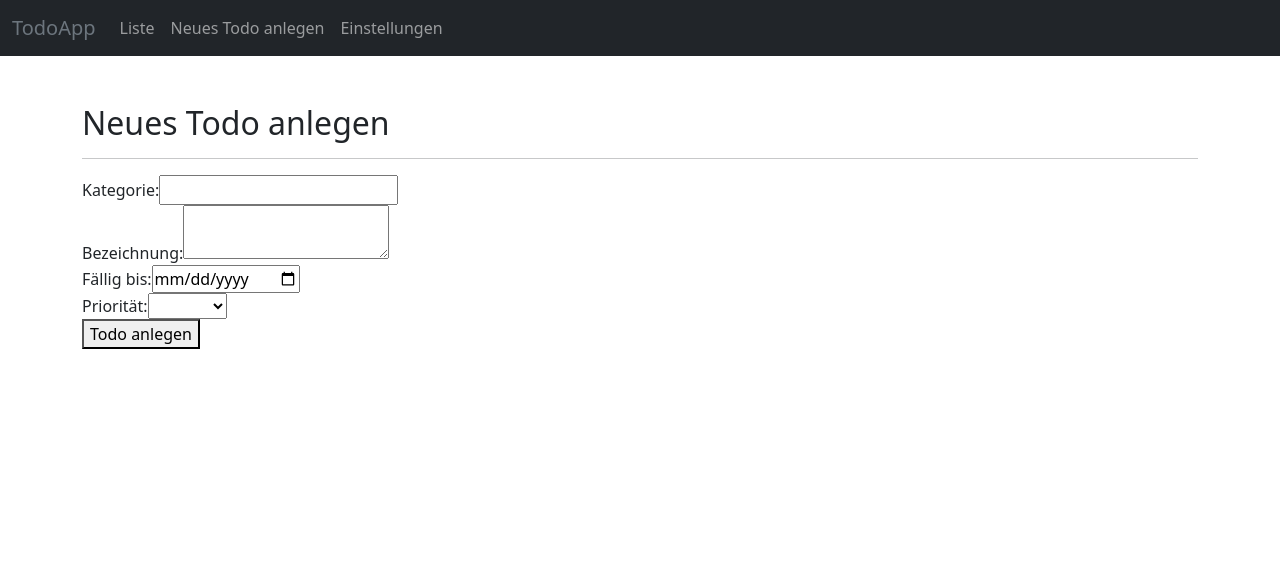
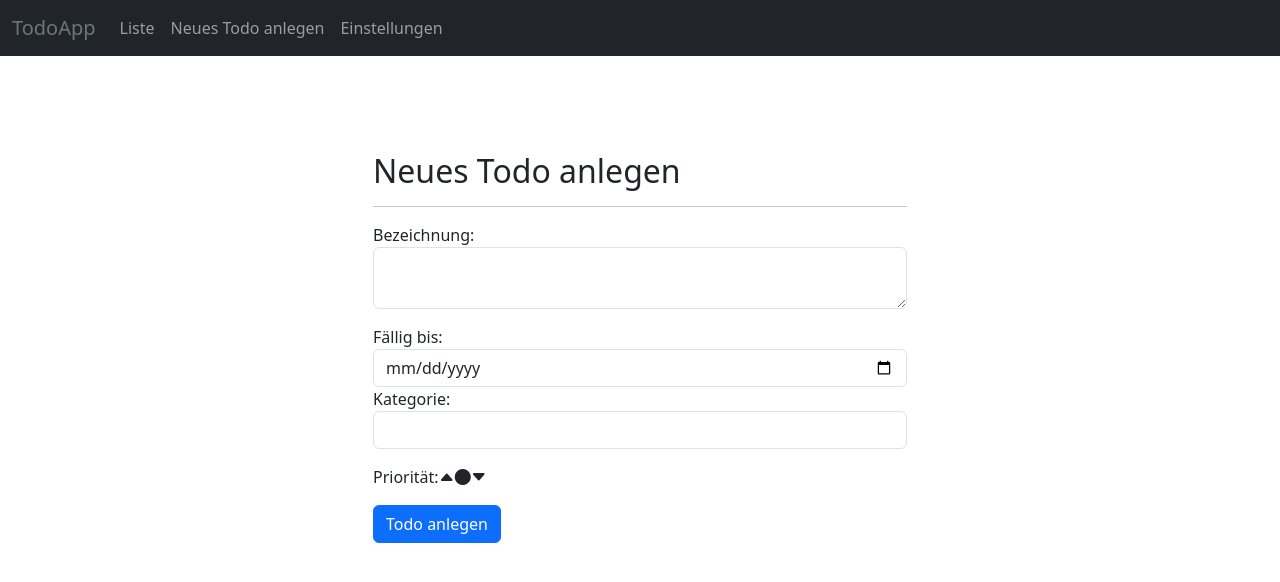
Before and after one commit to JannikKastens/schule-todo, an Angular app: page /neues-todo in a window 1280 px wide. Shown: the top 582 px of the page. Built offline with nearby package versions, Linux system fonts and the light colour scheme.

Commit message:
Refactor form component and add priority chooser component

```diff
--- a/src/app/form/form.component.html
+++ b/src/app/form/form.component.html
@@ -1,25 +1,28 @@
-<form [formGroup]="todoForm" (ngSubmit)="onSubmit()">
-    <h2>Neues Todo anlegen</h2>
-    <hr>
-    <div>
-        <label for="category">Kategorie:</label>
-        <input type="text" id="category" formControlName="category">
-    </div>
-    <div>
-        <label for="description">Bezeichnung:</label>
-        <textarea id="description" formControlName="description"></textarea>
-    </div>
-    <div>
-        <label for="dueDate">Fällig bis:</label>
-        <input type="date" id="dueDate" formControlName="dueDate">
-    </div>
-    <div>
-        <label for="priority">Priorität:</label>
-        <select id="priority" formControlName="priority">
-            <option value="low">Niedrig</option>
-            <option value="medium">Normal</option>
-            <option value="high">Hoch</option>
-        </select>
-    </div>
-    <button type="submit">Todo anlegen</button>
-</form>
+<div class="col-lg-6 offset-lg-3">
+    <form [formGroup]="todoForm" (ngSubmit)="onSubmit()" class="container mt-5">
+        <h2 class="mb-3">Neues Todo anlegen</h2>
+        <hr>
+        <div class="form-group mt-3">
+            <label for="description">Bezeichnung:</label>
+            <textarea id="description" formControlName="description" class="form-control"></textarea>
+        </div>
+        <div class="form-group mt-3">
+            <label for="dueDate">Fällig bis:</label>
+            <input type="date" id="dueDate" formControlName="dueDate" class="form-control">
+        </div>
+        <div class="form-group">
+            <label for="category">Kategorie:</label>
+            <select id="category" formControlName="category" class="form-control dropdown">
+                <option value="Hausarbeit">Hausarbeit</option>
+                <option value="Finanzen">Finanzen</option>
+                <option value="Schule">Schule</option>
+                <option value="Verein">Verein</option>
+            </select>
+        </div>
+        <div class="form-group mt-3">
+            <label for="priority">Priorität:</label>
+            <app-priority-chooser (prioritySelected)="todoForm.controls['priority'].setValue($event)"></app-priority-chooser>
+        </div>
+        <button type="submit" class="btn btn-primary mt-3">Todo anlegen</button>
+    </form>
+</div>
--- a/src/app/form/form.component.ts
+++ b/src/app/form/form.component.ts
@@ -2,12 +2,14 @@ import { Component } from '@angular/core';
 import { FormControl, FormGroup, ReactiveFormsModule } from '@angular/forms';
 import { TodoService } from '../todo.service';
 import { Todo } from '../models/Todo';
+import { PriorityChooserComponent } from '../priority-chooser/priority-chooser.component';
 
 @Component({
   selector: 'app-form',
   standalone: true,
   imports: [
-    ReactiveFormsModule
+    ReactiveFormsModule,
+    PriorityChooserComponent
   ],
   templateUrl: './form.component.html',
   styleUrl: './form.component.css'
@@ -15,7 +17,7 @@ import { Todo } from '../models/Todo';
 export class FormComponent {
 
   todoForm = new FormGroup({
-    priority: new FormControl(''),
+    priority: new FormControl(2),
     category: new FormControl(''),
     description: new FormControl(''),
     dueDate: new FormControl('')
@@ -26,12 +28,22 @@ export class FormComponent {
   onSubmit() {
     const formValue = this.todoForm.value;
     const dueDate = formValue.dueDate ? new Date(formValue.dueDate) : new Date(); // Handle undefined case
+
+    // Get the current todos
+    const currentTodos = this.todoService.getTodos();
+
+    // Find the highest id among the current todos
+    const highestId = currentTodos.reduce((maxId, todo) => Math.max(maxId, todo.id), 0);
+
+    // Assign the next integer as the id for the new todo
+    const newId = highestId + 1;
+
     const newTodo = new Todo(
-      Date.now(), // use the current timestamp as a unique id
+      newId,
       formValue.description ?? '',
       dueDate,
       formValue.category ?? '',
-      parseInt(formValue.priority ?? '0'),
+      formValue.priority ?? 2,
       false
     );
     this.todoService.addTodo(newTodo);
--- a/src/app/priority-chooser/priority-chooser.component.html
+++ b/src/app/priority-chooser/priority-chooser.component.html
@@ -1 +1,3 @@
-<p>priority-chooser works!</p>
+<i class="bi bi-caret-up-fill" (click)="selectPriority(3)"></i>
+<i class="bi bi-circle-fill" (click)="selectPriority(2)"></i>
+<i class="bi bi-caret-down-fill" (click)="selectPriority(1)"></i>
--- a/src/app/priority-chooser/priority-chooser.component.ts
+++ b/src/app/priority-chooser/priority-chooser.component.ts
@@ -1,4 +1,4 @@
-import { Component } from '@angular/core';
+import { Component, Output, EventEmitter } from '@angular/core';
 
 @Component({
   selector: 'app-priority-chooser',
@@ -8,5 +8,9 @@ import { Component } from '@angular/core';
   styleUrl: './priority-chooser.component.css'
 })
 export class PriorityChooserComponent {
+  @Output() prioritySelected = new EventEmitter<number>();
 
+  selectPriority(priority: number) {
+    this.prioritySelected.emit(priority);
+  }
 }
--- a/src/app/todo.service.ts
+++ b/src/app/todo.service.ts
@@ -25,7 +25,7 @@ export class TodoService {
       new Todo(1, 'Sample Todo 1', new Date(), 'Hausarbeit', 1, false),
       new Todo(2, 'Sample Todo 2', new Date(), 'Finanzen', 2, false),
       new Todo(3, 'Sample Todo 3', new Date(), 'Schule', 3, false),
-      new Todo(4, 'Sample Todo 3', new Date(), 'Verein', 2, false)
+      new Todo(4, 'Sample Todo 4', new Date(), 'Verein', 2, false)
     ];
     this._todos.next(initialTodos);
     this.saveTodos();
```
